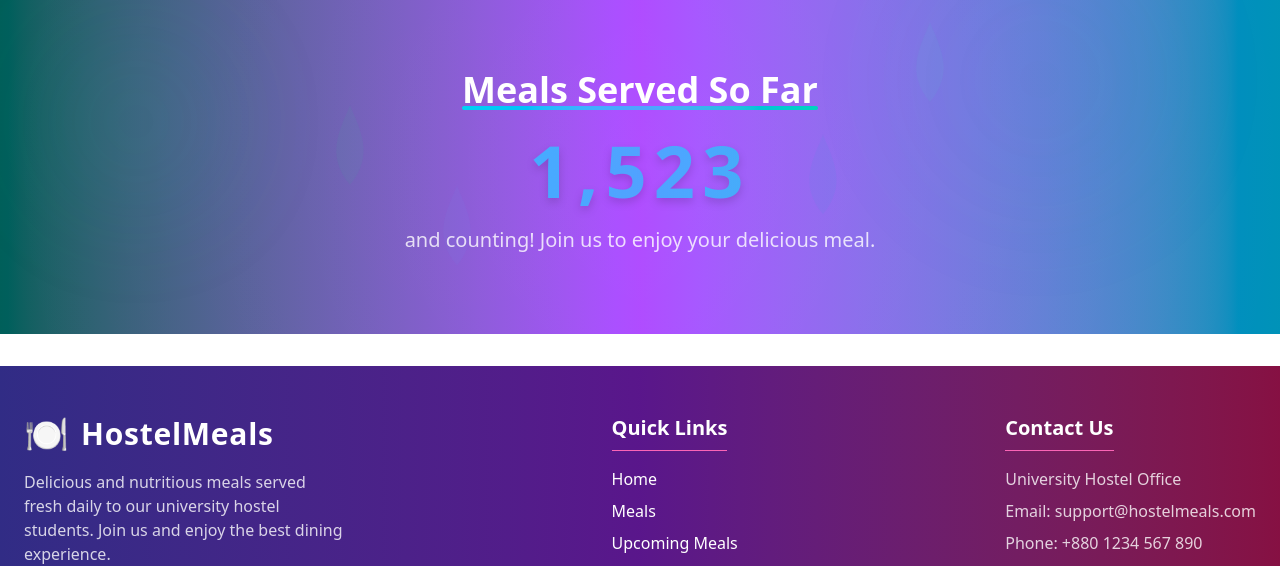
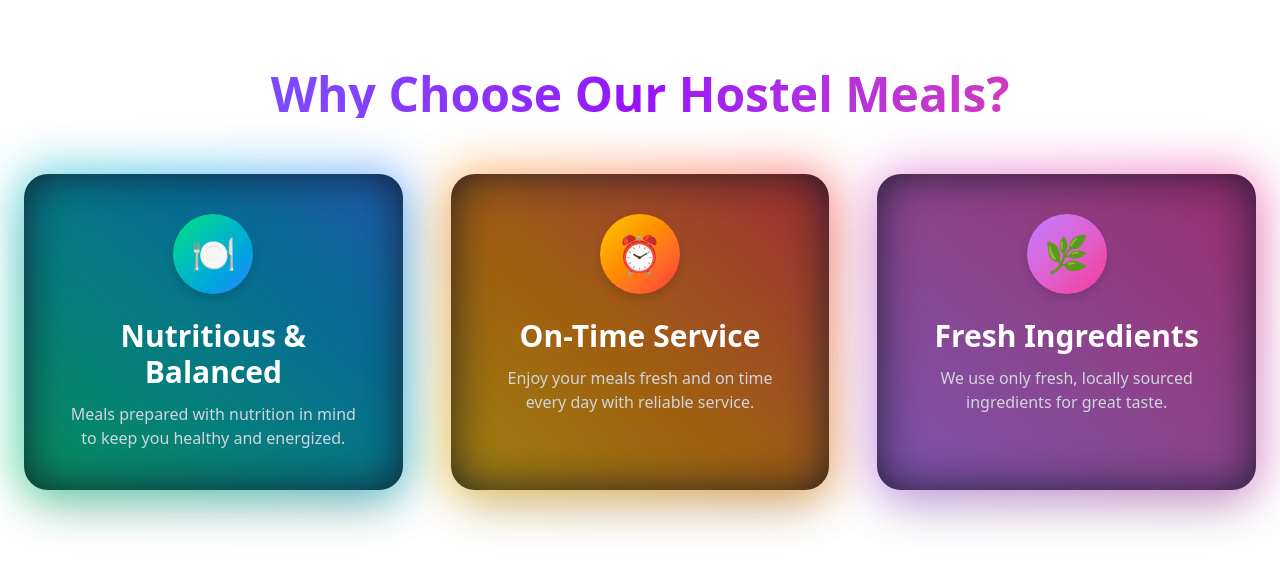
Before and after one commit to Abdulkaium775/Hostel-Management-Server-Side, a React (Vite) app: page / in a window 1280 px wide. Shown: the part 714-1280 px from the top of the page. Built offline with nearby package versions, Linux system fonts and the light colour scheme; no server answers.

Commit message:
6th commit

```diff
--- a/src/Component/FeaturesSection.jsx
+++ b/src/Component/FeaturesSection.jsx
@@ -1,11 +1,65 @@
-import React from 'react';
+import { motion } from "framer-motion";
+
+const features = [
+  {
+    icon: "🍽️",
+    title: "Nutritious & Balanced",
+    description: "Meals prepared with nutrition in mind to keep you healthy and energized.",
+    bgColor: "from-green-400 to-blue-500",
+  },
+  {
+    icon: "⏰",
+    title: "On-Time Service",
+    description: "Enjoy your meals fresh and on time every day with reliable service.",
+    bgColor: "from-yellow-400 to-red-500",
+  },
+  {
+    icon: "🌿",
+    title: "Fresh Ingredients",
+    description: "We use only fresh, locally sourced ingredients for great taste.",
+    bgColor: "from-purple-400 to-pink-500",
+  },
+];
 
 const FeaturesSection = () => {
-    return (
-        <div>
+  return (
+    <section className="max-w-7xl mx-auto py-20 px-6 text-center">
+      <h2 className="text-5xl font-extrabold mb-14 text-transparent bg-clip-text bg-gradient-to-r from-indigo-500 via-purple-600 to-pink-500">
+        Why Choose Our Hostel Meals?
+      </h2>
+      <div className="grid md:grid-cols-3 gap-12">
+        {features.map(({ icon, title, description, bgColor }, idx) => (
+          <motion.div
+            key={idx}
+            initial={{ opacity: 0, y: 60 }}
+            whileInView={{ opacity: 1, y: 0 }}
+            viewport={{ once: true }}
+            transition={{ duration: 0.6, delay: idx * 0.35 }}
+            whileHover={{ scale: 1.05, rotateX: 5, rotateY: 5 }}
+            className="relative bg-gray-900 rounded-3xl p-10 shadow-2xl cursor-pointer"
+          >
+            {/* Gradient Border */}
+            <div
+              className={`absolute -inset-1 rounded-3xl bg-gradient-to-tr ${bgColor} opacity-60 blur-xl`}
+              aria-hidden="true"
+            />
 
-        </div>
-    );
+            {/* Card Content (on top of border) */}
+            <div className="relative z-10 flex flex-col items-center">
+              {/* Circle Icon Background */}
+              <div
+                className={`flex items-center justify-center w-20 h-20 rounded-full bg-gradient-to-br ${bgColor} text-4xl drop-shadow-lg mb-6`}
+              >
+                {icon}
+              </div>
+              <h3 className="text-3xl font-bold mb-3 text-white">{title}</h3>
+              <p className="text-gray-300 max-w-xs">{description}</p>
+            </div>
+          </motion.div>
+        ))}
+      </div>
+    </section>
+  );
 };
 
 export default FeaturesSection;
```
